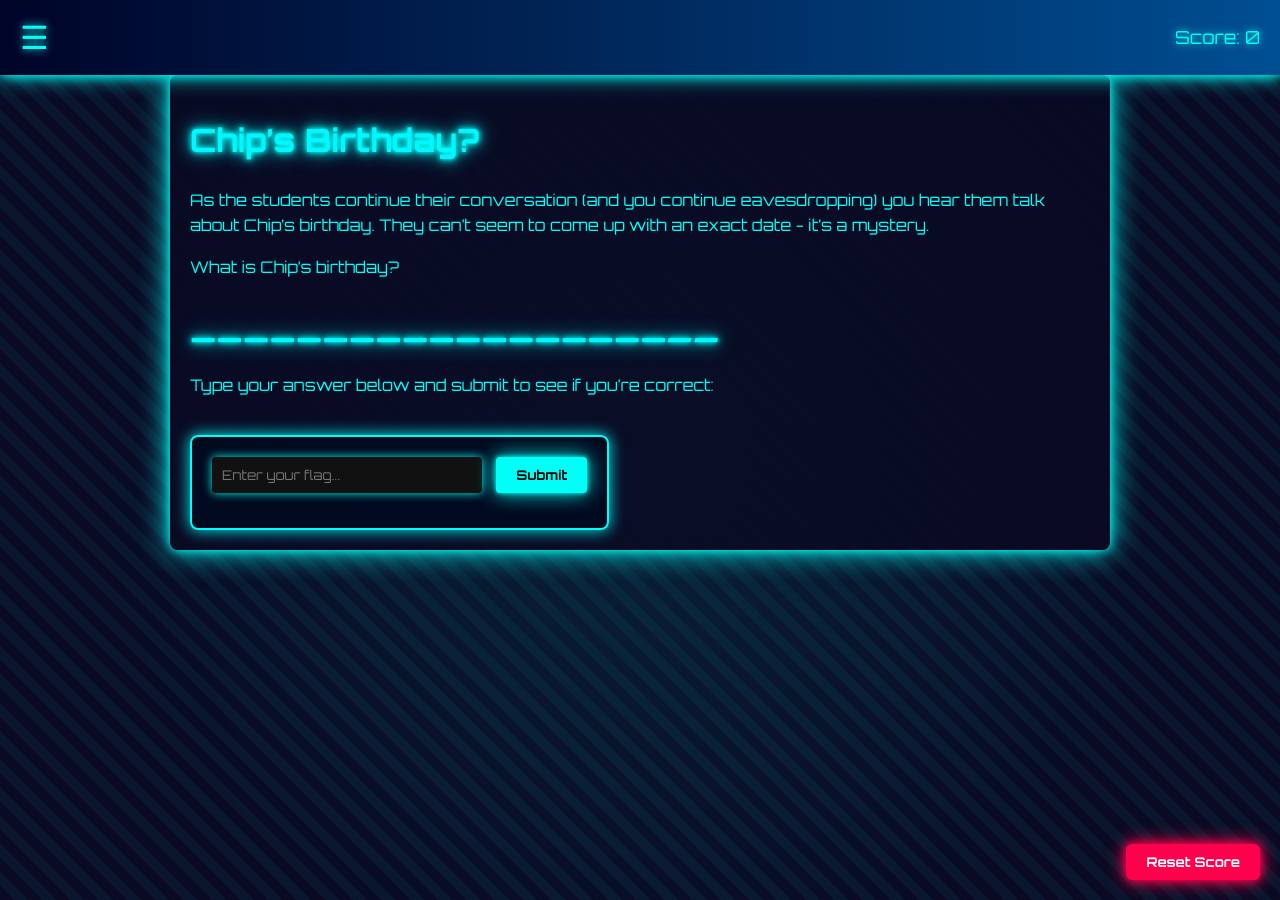
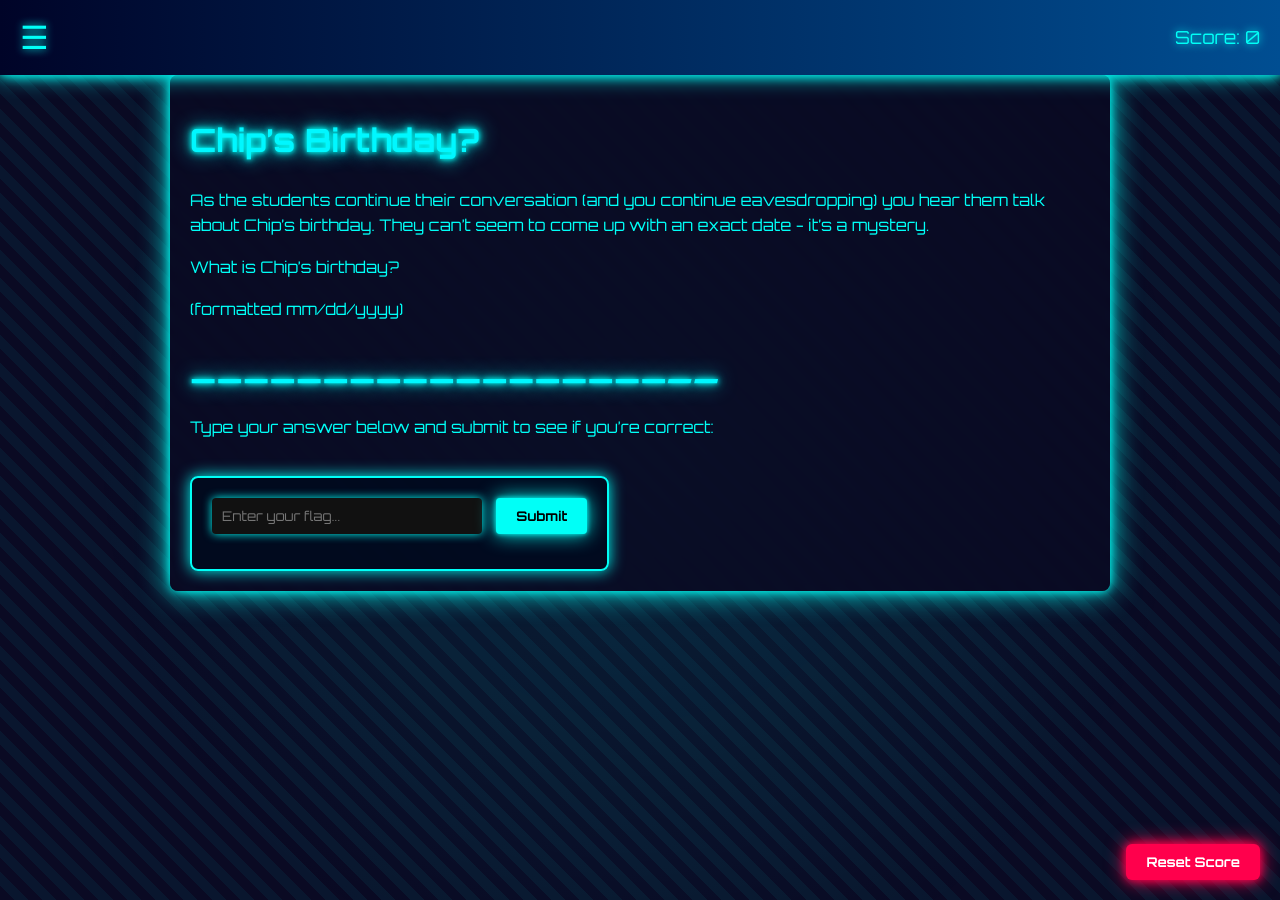
Before and after one commit to toni-graham/ctf2025, a Jekyll site: the page built from challenge2.md, in a window 1280 px wide. Built offline with Jekyll 4.4.1, drawn with Linux system fonts in a browser that asks for light colours; part of the change alters nothing that is shown.

Commit message:
Update challenge2.md

```diff
--- a/challenge2.md
+++ b/challenge2.md
@@ -9,6 +9,8 @@ permalink: /challenge2/
 As the students continue their conversation (and you continue eavesdropping) you hear them talk about Chip's birthday. They can’t seem to come up with an exact date - it’s a mystery.
 
 What is Chip’s birthday?
+
+(formatted mm/dd/yyyy)
 
 # __________________________________________________________
 Type your answer below and submit to see if you're correct:
@@ -35,7 +37,7 @@ Type your answer below and submit to see if you're correct:
       e.preventDefault();
       const userAnswer = document.getElementById("user-answer").value.trim().toLowerCase();
 
-      const correctAnswer = "flag{cyberpower}";
+      const correctAnswer = "FLAG{06/14/2019}";
 
       if (userAnswer === correctAnswer) {
         feedback.textContent = "✅ Correct!";
```
